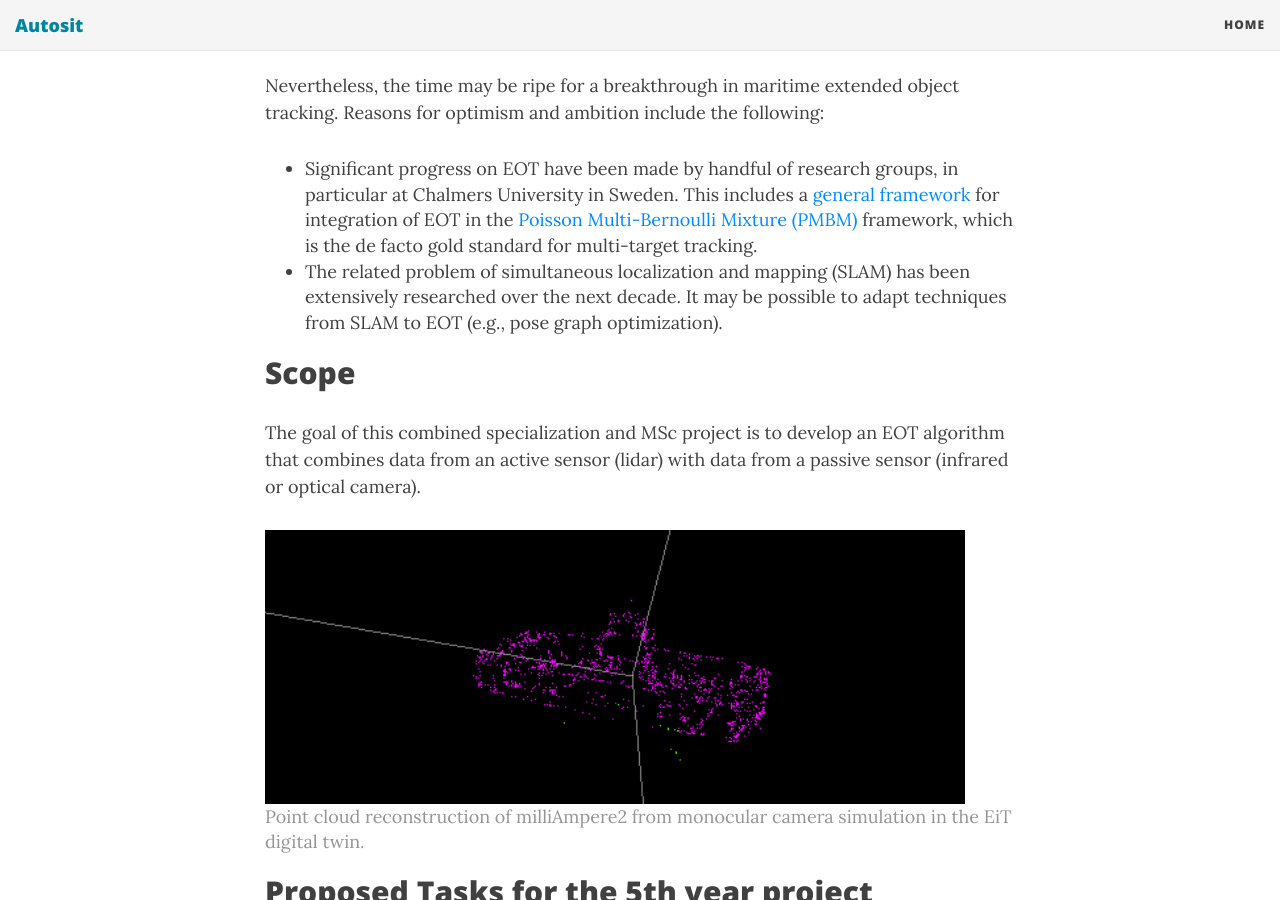
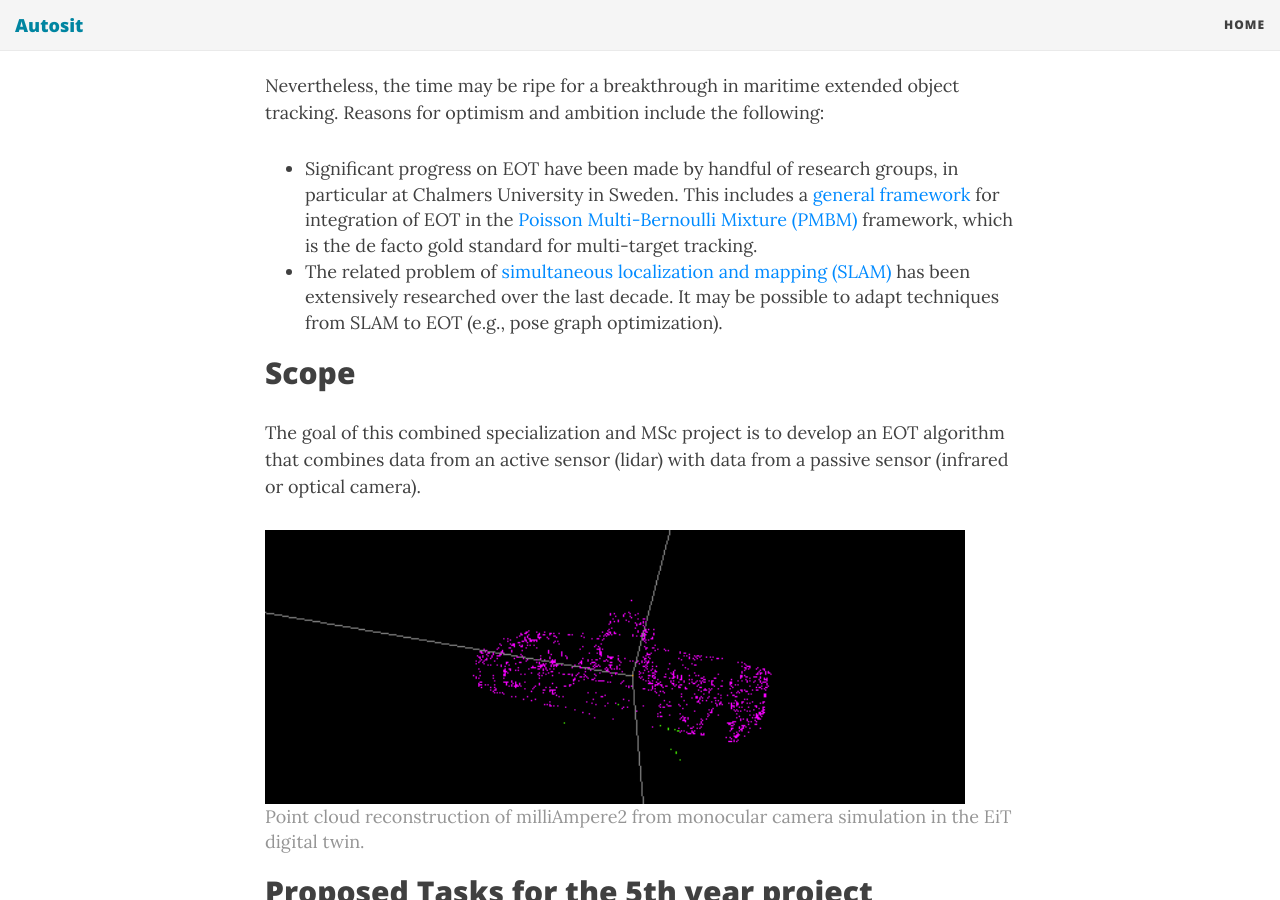
Before and after one commit to autosit/autosit.github.io, a Jekyll site: the page built from _posts/2020-04-08-multisensor-eot.md, in a window 1280 px wide and 900 px high, scrolled down 1849 px. Built offline with Jekyll 4.4.1, drawn with Linux system fonts in a browser that asks for light colours; nearby versions of some CDN libraries.

Commit message:
further revisions ms eot

```diff
--- a/_posts/2020-04-08-multisensor-eot.md
+++ b/_posts/2020-04-08-multisensor-eot.md
@@ -27,7 +27,7 @@ While the traditional tracking methods from the 70s and 80s have assumed that al
 Nevertheless, the time may be ripe for a breakthrough in maritime extended object tracking. Reasons for optimism and ambition include the following:
 
 * Significant progress on EOT have been made by handful of research groups, in particular at Chalmers University in Sweden. This includes a [general framework] for integration of EOT in the [Poisson Multi-Bernoulli Mixture (PMBM)] framework, which is the de facto gold standard for multi-target tracking.
-* The related problem of simultaneous localization and mapping (SLAM) has been extensively researched over the next decade. It may be possible to adapt techniques from SLAM to EOT (e.g., pose graph optimization).
+* The related problem of [simultaneous localization and mapping (SLAM)] has been extensively researched over the last decade. It may be possible to adapt techniques from SLAM to EOT (e.g., pose graph optimization).
 
 ## Scope
 
```
Also changed, not shown: other parts of _posts/2020-04-08-multisensor-eot.md (+1 -0 lines).
